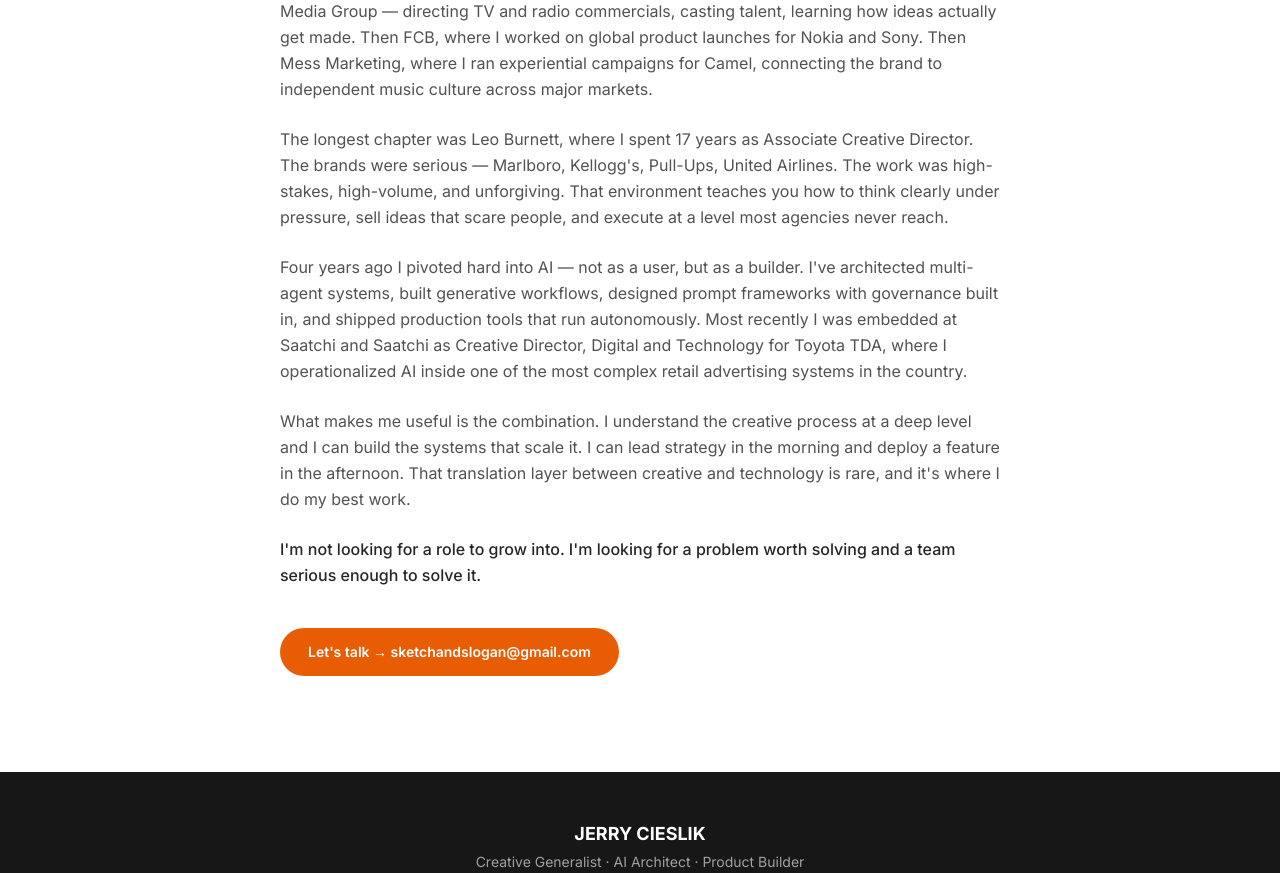
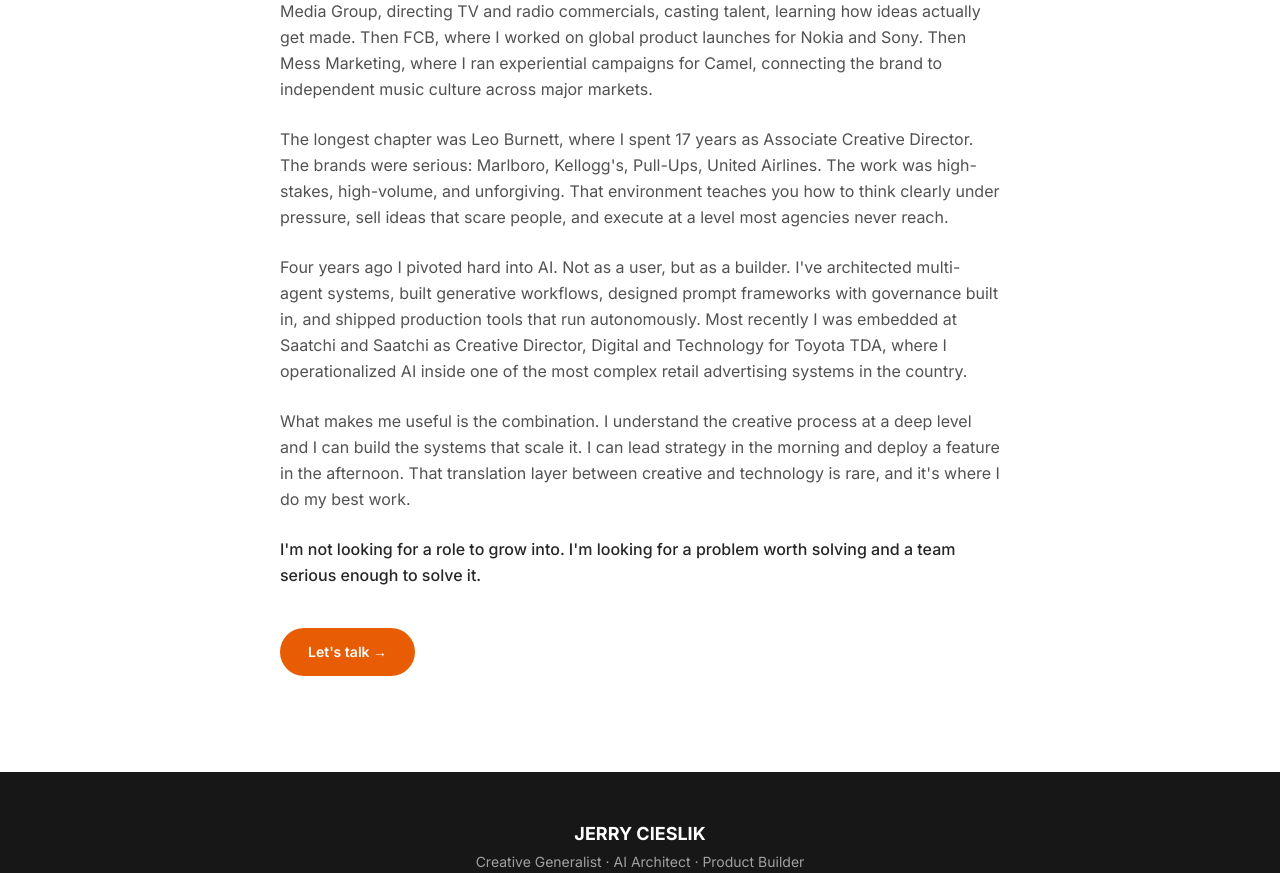
Before and after one commit to rekaldsi/digijerry-portfolio-ai, a React (Vite) app: page / in a window 1280 px wide. Shown: the part 7300-8173 px from the top of the page. Built offline with nearby package versions, Linux system fonts and the light colour scheme.

Commit message:
fix: remove em dashes from Background, CTA button just says Let's talk with arrow

```diff
--- a/src/components/Background.tsx
+++ b/src/components/Background.tsx
@@ -19,13 +19,13 @@
 
           <div className="space-y-6 text-neutral-600 leading-relaxed text-base">
             <p>
-              25 years across every layer of the advertising business. I started in production at Bridges Media Group — directing TV and radio commercials, casting talent, learning how ideas actually get made. Then FCB, where I worked on global product launches for Nokia and Sony. Then Mess Marketing, where I ran experiential campaigns for Camel, connecting the brand to independent music culture across major markets.
+              25 years across every layer of the advertising business. I started in production at Bridges Media Group, directing TV and radio commercials, casting talent, learning how ideas actually get made. Then FCB, where I worked on global product launches for Nokia and Sony. Then Mess Marketing, where I ran experiential campaigns for Camel, connecting the brand to independent music culture across major markets.
             </p>
             <p>
-              The longest chapter was Leo Burnett, where I spent 17 years as Associate Creative Director. The brands were serious — Marlboro, Kellogg's, Pull-Ups, United Airlines. The work was high-stakes, high-volume, and unforgiving. That environment teaches you how to think clearly under pressure, sell ideas that scare people, and execute at a level most agencies never reach.
+              The longest chapter was Leo Burnett, where I spent 17 years as Associate Creative Director. The brands were serious: Marlboro, Kellogg's, Pull-Ups, United Airlines. The work was high-stakes, high-volume, and unforgiving. That environment teaches you how to think clearly under pressure, sell ideas that scare people, and execute at a level most agencies never reach.
             </p>
             <p>
-              Four years ago I pivoted hard into AI — not as a user, but as a builder. I've architected multi-agent systems, built generative workflows, designed prompt frameworks with governance built in, and shipped production tools that run autonomously. Most recently I was embedded at Saatchi and Saatchi as Creative Director, Digital and Technology for Toyota TDA, where I operationalized AI inside one of the most complex retail advertising systems in the country.
+              Four years ago I pivoted hard into AI. Not as a user, but as a builder. I've architected multi-agent systems, built generative workflows, designed prompt frameworks with governance built in, and shipped production tools that run autonomously. Most recently I was embedded at Saatchi and Saatchi as Creative Director, Digital and Technology for Toyota TDA, where I operationalized AI inside one of the most complex retail advertising systems in the country.
             </p>
             <p>
               What makes me useful is the combination. I understand the creative process at a deep level and I can build the systems that scale it. I can lead strategy in the morning and deploy a feature in the afternoon. That translation layer between creative and technology is rare, and it's where I do my best work.
@@ -41,7 +41,7 @@
               className="inline-flex items-center gap-2 px-7 py-3.5 rounded-full text-sm font-semibold text-white transition-opacity hover:opacity-90"
               style={{ backgroundColor: '#E85D04' }}
             >
-              Let's talk → sketchandslogan@gmail.com
+              Let's talk →
             </a>
           </div>
         </motion.div>
```
